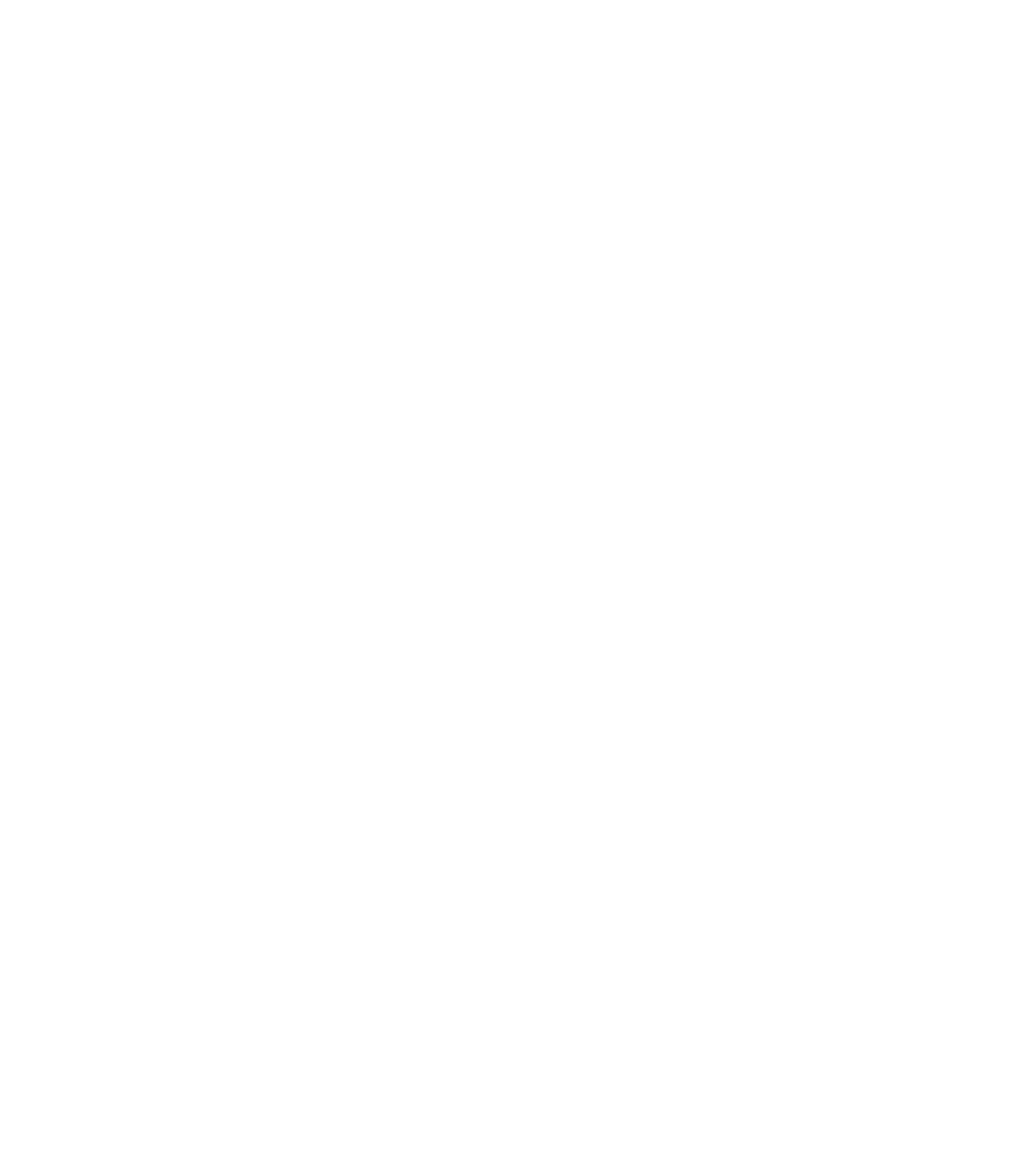
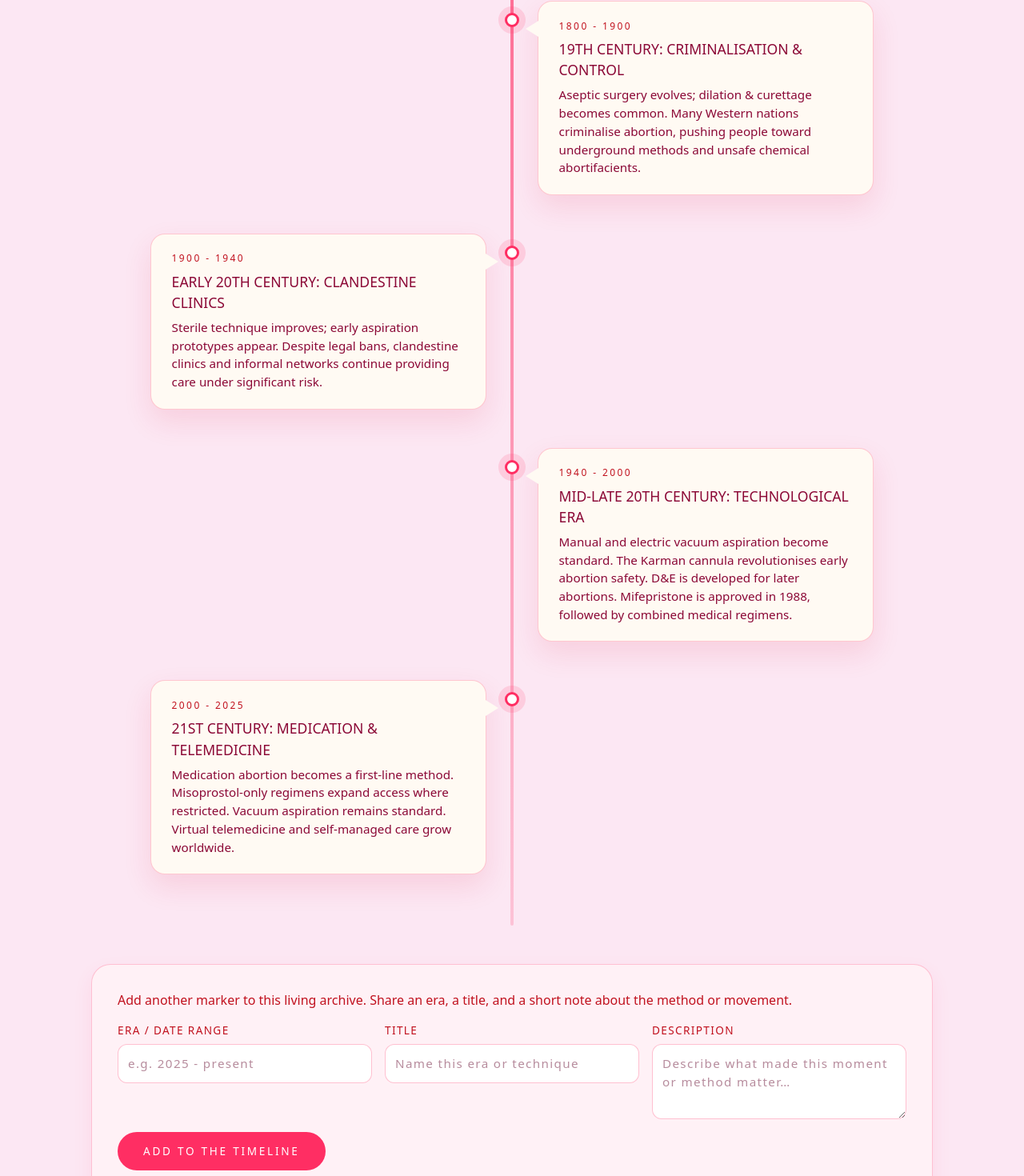
Before and after one commit to e-b-m/abortionisnormal, a Next.js app: page /abortion-timeline in a window 1280 px wide. Shown: the part 1033-2503 px from the top of the page at 80% size. Before the commit the page ends 800 px from the top, so only its background shows below. Built offline with nearby package versions, Linux system fonts and the light colour scheme.

Commit message:
added some logic changes and new page

```diff
--- a/app/abortion-timeline/page.tsx
+++ b/app/abortion-timeline/page.tsx
@@ -1,49 +1,78 @@
-const timeline = [
+"use client";
+
+import { useState, FormEvent } from "react";
+
+const initialTimeline = [
   {
-    era: "1500 BCE – 500 CE",
-    title: "Ancient World – “The Herbal Era”",
+    era: "1500 BCE - 500 CE",
+    title: "Ancient World: “The Herbal Era”",
     body:
-      "Egypt, Mesopotamia, Greece, and Rome. Herbal abortifacients such as pennyroyal, silphium, hellebore; honey–acacia pessaries; early mechanical insertion using plant fibres and reeds; medical notes in Egyptian, Greek, and Roman sources.",
+      "Egypt, Mesopotamia, Greece, and Rome. Herbal abortifacients such as pennyroyal, silphium, hellebore; honey-acacia pessaries; early mechanical insertion using plant fibres and reeds; medical notes in Egyptian, Greek, and Roman sources.",
   },
   {
-    era: "500 – 1500 CE",
+    era: "500 - 1500 CE",
     title: "Middle Ages & Islamic Golden Age",
     body:
       "Midwives use rue, savine, mugwort, and ergot. Islamic physicians including Avicenna document herbal compounds. Abortions before “quickening” often interpreted differently in law and doctrine.",
   },
   {
-    era: "1500 – 1800",
+    era: "1500 - 1800",
     title: "Renaissance to Enlightenment",
     body:
       "Apothecaries offer abortive powders; early dilation tools emerge; male physicians expand control over reproductive health; community herbal knowledge is increasingly suppressed.",
   },
   {
-    era: "1800 – 1900",
-    title: "19th Century – Criminalisation & Control",
+    era: "1800 - 1900",
+    title: "19th Century: Criminalisation & Control",
     body:
       "Aseptic surgery evolves; dilation & curettage becomes common. Many Western nations criminalise abortion, pushing people toward underground methods and unsafe chemical abortifacients.",
   },
   {
-    era: "1900 – 1940",
-    title: "Early 20th Century – Clandestine Clinics",
+    era: "1900 - 1940",
+    title: "Early 20th Century: Clandestine Clinics",
     body:
       "Sterile technique improves; early aspiration prototypes appear. Despite legal bans, clandestine clinics and informal networks continue providing care under significant risk.",
   },
   {
-    era: "1940 – 2000",
-    title: "Mid–Late 20th Century – Technological Era",
+    era: "1940 - 2000",
+    title: "Mid-Late 20th Century: Technological Era",
     body:
       "Manual and electric vacuum aspiration become standard. The Karman cannula revolutionises early abortion safety. D&E is developed for later abortions. Mifepristone is approved in 1988, followed by combined medical regimens.",
   },
   {
-    era: "2000 – 2025",
-    title: "21st Century – Medication & Telemedicine",
+    era: "2000 - 2025",
+    title: "21st Century: Medication & Telemedicine",
     body:
       "Medication abortion becomes a first-line method. Misoprostol-only regimens expand access where restricted. Vacuum aspiration remains standard. Virtual telemedicine and self-managed care grow worldwide.",
   },
 ];
 
+type TimelineEntry = {
+  era: string;
+  title: string;
+  body: string;
+};
+
 export default function AbortionTimelinePage() {
+  const [entries, setEntries] = useState<TimelineEntry[]>(initialTimeline);
+  const [draft, setDraft] = useState<TimelineEntry>({
+    era: "",
+    title: "",
+    body: "",
+  });
+  const [status, setStatus] = useState<string | null>(null);
+
+  const handleSubmit = (event: FormEvent<HTMLFormElement>) => {
+    event.preventDefault();
+    if (!draft.era.trim() || !draft.title.trim() || !draft.body.trim()) {
+      setStatus("Please complete every field before adding to the timeline.");
+      return;
+    }
+    setEntries((prev) => [...prev, draft]);
+    setDraft({ era: "", title: "", body: "" });
+    setStatus("Entry added. The archive keeps growing.");
+  };
+
   return (
     <main className="min-h-screen bg-pink-100 py-12 text-rose-900">
       <section
@@ -52,7 +81,7 @@
       >
         <header className="timeline-landscape__header">
           <p className="timeline-landscape__tag">Archiving abortion</p>
-          <h1>
+          <h1 style={{ fontFamily: "var(--font-queer-map)" }}>
             3500 Years of Abortion Methods: An Archival Timeline
           </h1>
           <p>
@@ -60,19 +89,67 @@
           </p>
         </header>
 
-        <div className="timeline-track">
-          {timeline.map((entry, index) => (
-            <article key={entry.title} className="timeline-card">
-              <span className="timeline-dot" aria-hidden />
-              {index < timeline.length - 1 && (
-                <span className="timeline-connector" aria-hidden />
-              )}
-              <div className="timeline-era">{entry.era}</div>
-              <h3>{entry.title}</h3>
-              <p>{entry.body}</p>
+        <div className="timeline-track" role="list">
+          {entries.map((entry, index) => (
+            <article
+              key={entry.title}
+              className={`timeline-node ${
+                index % 2 === 0 ? "timeline-node--left" : "timeline-node--right"
+              }`}
+              role="listitem"
+            >
+              <span className="timeline-marker" aria-hidden />
+              <div className="timeline-card">
+                <div className="timeline-era">{entry.era}</div>
+                <h3>{entry.title}</h3>
+                <p>{entry.body}</p>
+              </div>
             </article>
           ))}
         </div>
+
+        <form className="timeline-form" onSubmit={handleSubmit}>
+          <p>
+            Add another marker to this living archive. Share an era, a title, and a short note about the method or movement.
+          </p>
+          <div className="timeline-form-grid">
+            <label>
+              Era / Date range
+              <input
+                type="text"
+                value={draft.era}
+                onChange={(event) =>
+                  setDraft((prev) => ({ ...prev, era: event.target.value }))
+                }
+                placeholder="e.g. 2025 - present"
+              />
+            </label>
+            <label>
+              Title
+              <input
+                type="text"
+                value={draft.title}
+                onChange={(event) =>
+                  setDraft((prev) => ({ ...prev, title: event.target.value }))
+                }
+                placeholder="Name this era or technique"
+              />
+            </label>
+            <label className="timeline-form-full">
+              Description
+              <textarea
+                rows={3}
+                value={draft.body}
+                onChange={(event) =>
+                  setDraft((prev) => ({ ...prev, body: event.target.value }))
+                }
+                placeholder="Describe what made this moment or method matter…"
+              />
+            </label>
+          </div>
+          <button type="submit">Add to the timeline</button>
+          {status && <p className="timeline-form-status">{status}</p>}
+        </form>
       </section>
     </main>
   );
--- a/app/globals.css
+++ b/app/globals.css
@@ -78,55 +78,84 @@
 
 .timeline-track {
   position: relative;
-  display: grid;
-  grid-auto-flow: column;
-  grid-auto-columns: minmax(260px, 1fr);
-  gap: 1.5rem;
-  padding: 2.5rem 0 1rem;
-  overflow-x: auto;
-  scrollbar-width: thin;
+  display: flex;
+  flex-direction: column;
+  gap: 3rem;
+  padding: 2rem 0 4rem;
 }
 
 .timeline-track::before {
   content: "";
   position: absolute;
-  left: 0;
-  right: 0;
-  top: 1.75rem;
-  height: 2px;
-  background: linear-gradient(90deg, rgba(255, 46, 99, 0), rgba(255, 46, 99, 0.8), rgba(255, 46, 99, 0));
-  pointer-events: none;
+  top: 0;
+  bottom: 0;
+  left: 50%;
+  width: 4px;
+  border-radius: 999px;
+  background: linear-gradient(180deg, rgba(255, 46, 99, 0.95), rgba(255, 46, 99, 0.2));
+  transform: translateX(-50%);
+}
+
+.timeline-node {
+  position: relative;
+  display: grid;
+  grid-template-columns: repeat(2, minmax(0, 1fr));
+  column-gap: 4rem;
+  align-items: flex-start;
+}
+
+.timeline-node--left .timeline-card {
+  grid-column: 1 / 2;
+  justify-self: end;
+}
+
+.timeline-node--right .timeline-card {
+  grid-column: 2 / 3;
+  justify-self: start;
+}
+
+.timeline-marker {
+  position: absolute;
+  top: 1.5rem;
+  left: 50%;
+  transform: translate(-50%, -50%);
+  width: 18px;
+  height: 18px;
+  border-radius: 50%;
+  border: 3px solid #ff2e63;
+  background: white;
+  box-shadow: 0 0 0 8px rgba(255, 46, 99, 0.15);
 }
 
 .timeline-card {
   position: relative;
-  min-height: 240px;
-  padding: 1.75rem;
+  width: 100%;
+  max-width: 420px;
+  padding: 1.35rem 1.6rem;
   border-radius: 18px;
   background: #fffaf3;
-  border: 1px solid rgba(0, 0, 0, 0.08);
-  box-shadow: 0 4px 18px rgba(0, 0, 0, 0.05);
+  border: 1px solid rgba(255, 46, 99, 0.25);
+  box-shadow: 0 15px 35px rgba(225, 29, 72, 0.12);
 }
 
-.timeline-dot {
+.timeline-card::after {
+  content: "";
   position: absolute;
-  top: -15px;
-  left: 1.75rem;
-  width: 20px;
-  height: 20px;
-  border-radius: 50%;
-  border: 3px solid #ff2e63;
-  background: white;
-  box-shadow: 0 0 0 4px rgba(255, 46, 99, 0.24);
+  top: 1.5rem;
+  width: 0;
+  height: 0;
+  border-top: 10px solid transparent;
+  border-bottom: 10px solid transparent;
 }
 
-.timeline-connector {
-  position: absolute;
-  top: -5px;
-  left: calc(1.75rem + 20px);
-  right: -1.5rem;
-  height: 2px;
-  background: rgba(255, 46, 99, 0.4);
+.timeline-node--left .timeline-card::after {
+  right: -16px;
+  border-left: 16px solid #fffaf3;
+}
+
+.timeline-node--right .timeline-card::after {
+  left: -16px;
+  border-right: 16px solid #fffaf3;
 }
 
 .timeline-era {
@@ -151,22 +180,97 @@
 
 @media (max-width: 720px) {
   .timeline-track {
-    grid-auto-flow: row;
-    grid-auto-columns: unset;
+    padding-left: 1.25rem;
+    padding-right: 0;
   }
 
   .timeline-track::before {
-    top: auto;
-    bottom: 0;
-    left: 1rem;
-    right: 1rem;
+    left: 0.5rem;
   }
 
-  .timeline-card {
-    min-height: auto;
+  .timeline-node {
+    grid-template-columns: 1fr;
+    row-gap: 0.75rem;
   }
 
-  .timeline-connector {
+  .timeline-node--left .timeline-card,
+  .timeline-node--right .timeline-card {
+    grid-column: 1 / -1;
+    justify-self: stretch;
+  }
+
+  .timeline-card::after {
     display: none;
   }
+
+  .timeline-marker {
+    left: 0.5rem;
+  }
 }
+
+.timeline-form {
+  margin-top: 3rem;
+  padding: 2rem;
+  border-radius: 24px;
+  background: #fff1f6;
+  border: 1px solid rgba(255, 46, 99, 0.25);
+  box-shadow: 0 10px 25px rgba(255, 46, 99, 0.08);
+  display: flex;
+  flex-direction: column;
+  gap: 1rem;
+}
+
+.timeline-form p {
+  margin: 0;
+  color: #c1121f;
+}
+
+.timeline-form-grid {
+  display: grid;
+  grid-template-columns: repeat(auto-fit, minmax(220px, 1fr));
+  gap: 1rem;
+}
+
+.timeline-form-grid label {
+  display: flex;
+  flex-direction: column;
+  font-size: 0.85rem;
+  text-transform: uppercase;
+  letter-spacing: 0.1em;
+  color: #c1121f;
+  gap: 0.4rem;
+}
+
+.timeline-form-grid input,
+.timeline-form-grid textarea {
+  border-radius: 12px;
+  border: 1px solid rgba(255, 46, 99, 0.3);
+  padding: 0.75rem;
+  font-size: 0.95rem;
+  background: white;
+  color: #701a3c;
+  font-family: inherit;
+}
+
+.timeline-form button {
+  align-self: flex-start;
+  padding: 0.85rem 2rem;
+  border-radius: 999px;
+  border: none;
+  background: #ff2e63;
+  color: white;
+  font-size: 0.85rem;
+  text-transform: uppercase;
+  letter-spacing: 0.2em;
+  cursor: pointer;
+  transition: transform 0.15s ease;
+}
+
+.timeline-form button:hover {
+  transform: translateY(-2px);
+}
+
+.timeline-form-status {
+  font-size: 0.85rem;
+  color: #c1121f;
+}
--- a/components/MapWrapper.tsx
+++ b/components/MapWrapper.tsx
@@ -157,7 +157,7 @@
           )}
         </div>
       </div>
-      <div>
+        <div className="pl-4">
         <label className="flex flex-col gap-2 text-sm text-rose-500 sm:flex-row sm:items-center">
           <span>Jump anywhere in the world</span>
           <div className="flex w-full gap-2">
```
Also changed, not shown: components/CategoryFilter.tsx (+9 -15 lines), public/icons/IconDesign.svg (added).
